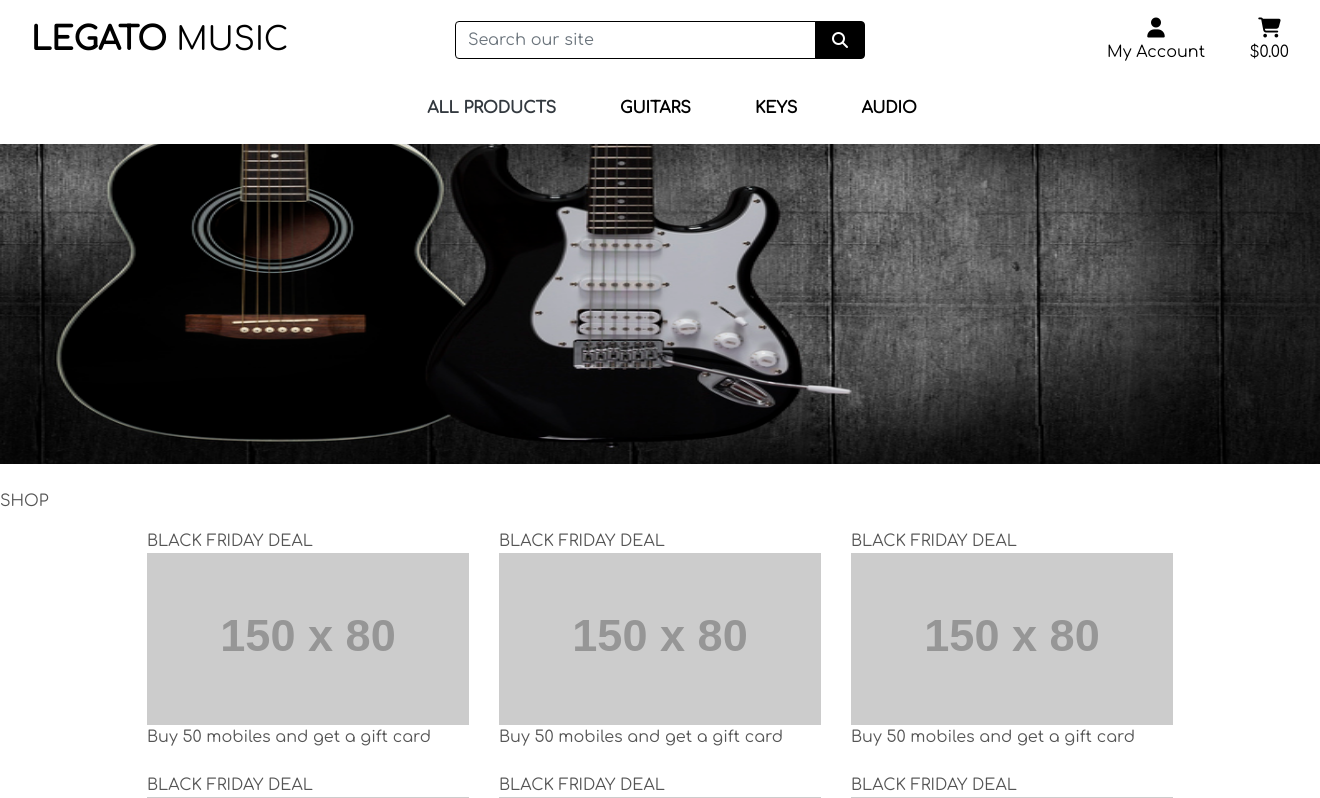
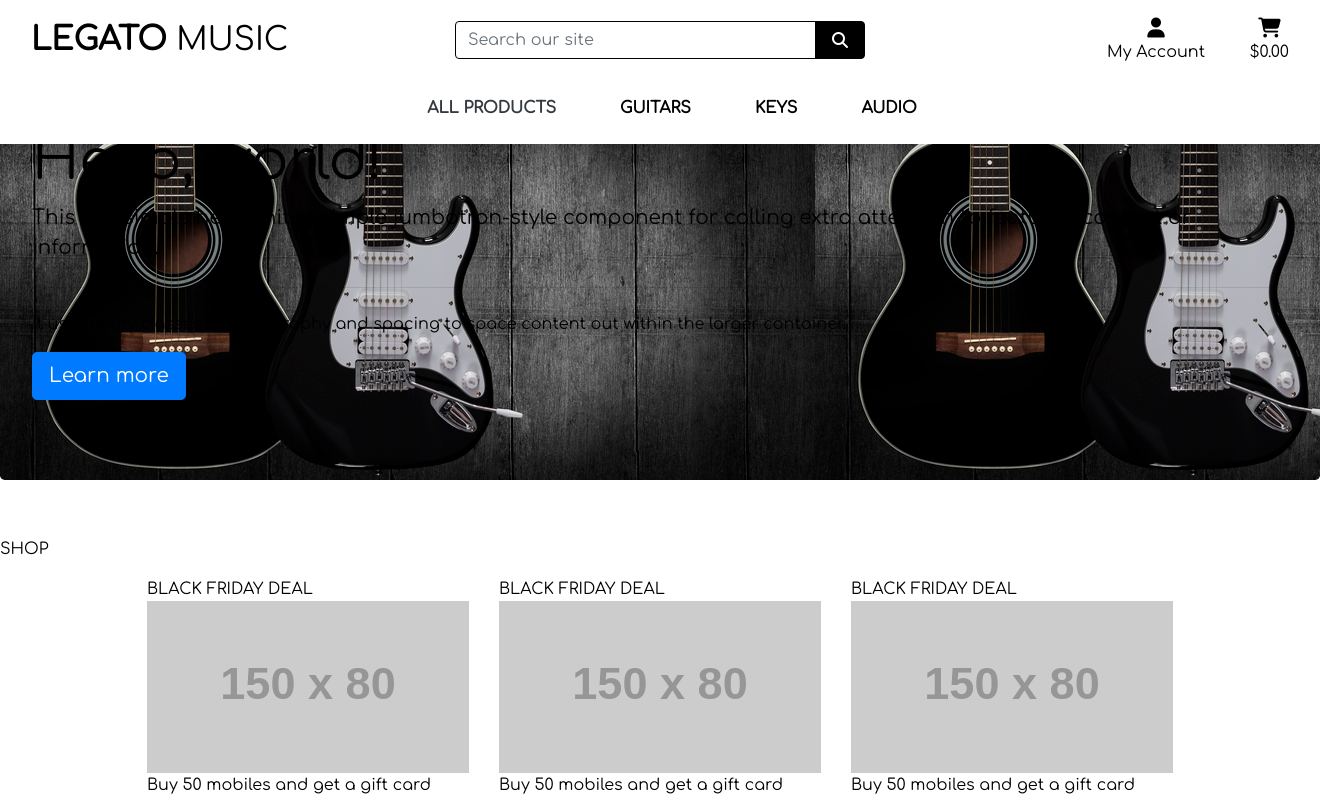
Before and after one commit to PaulModaley/guitarstore, a Django app: page / in a window 1320 px wide; the page is wider, and only the part inside the window is pictured. Shown: the top 798 px of that part. Run offline with Django 3.2, Linux system fonts and the light colour scheme; grey boxes labelled with a size stand in for pictures from a placeholder-image service; some libraries are stand-ins or nearby versions.

Commit message:
add jumbotron with background image

```diff
--- a/home/templates/home/index.html
+++ b/home/templates/home/index.html
@@ -10,12 +10,21 @@
 
 {% block content %}
 
-<div class="bg-image">
+<!-- <div class="bg-image">
   <div class="row">
 
       <img src="media/guitar.jpg" style="width: 100%; height: 50vh; background-position: auto; align-content: center;"></img>
 
   </div>
+</div> -->
+<div class="jumbotron">
+  <h1 class="display-4">Hello, world!</h1>
+  <p class="lead">This is a simple hero unit, a simple jumbotron-style component for calling extra attention to featured content or information.</p>
+  <hr class="my-4">
+  <p>It uses utility classes for typography and spacing to space content out within the larger container.</p>
+  <p class="lead">
+    <a class="btn btn-primary btn-lg" href="#" role="button">Learn more</a>
+  </p>
 </div>
 
 <div class="container-fluid" style="padding-top: 25px;">
--- a/static/css/base.css
+++ b/static/css/base.css
@@ -6,10 +6,13 @@ body {
     background: url('/media/guitar.jpg/') fixed no repeat;
     background-size: cover;
     height: 70vh;
-    color: #555;
+    color: black;
     font-family: 'Comfortaa';
 }
 
+.jumbotron {
+    background-image: url('/media/guitar.jpg');
+}
 
 /* from Bulma */
 .icon {
@@ -58,6 +61,7 @@ body {
     border: 1px solid black !important;
 }
 
+
 /* -------------------------------- Media Queries */
 
 /* Slightly larger container on xl screens */
```
